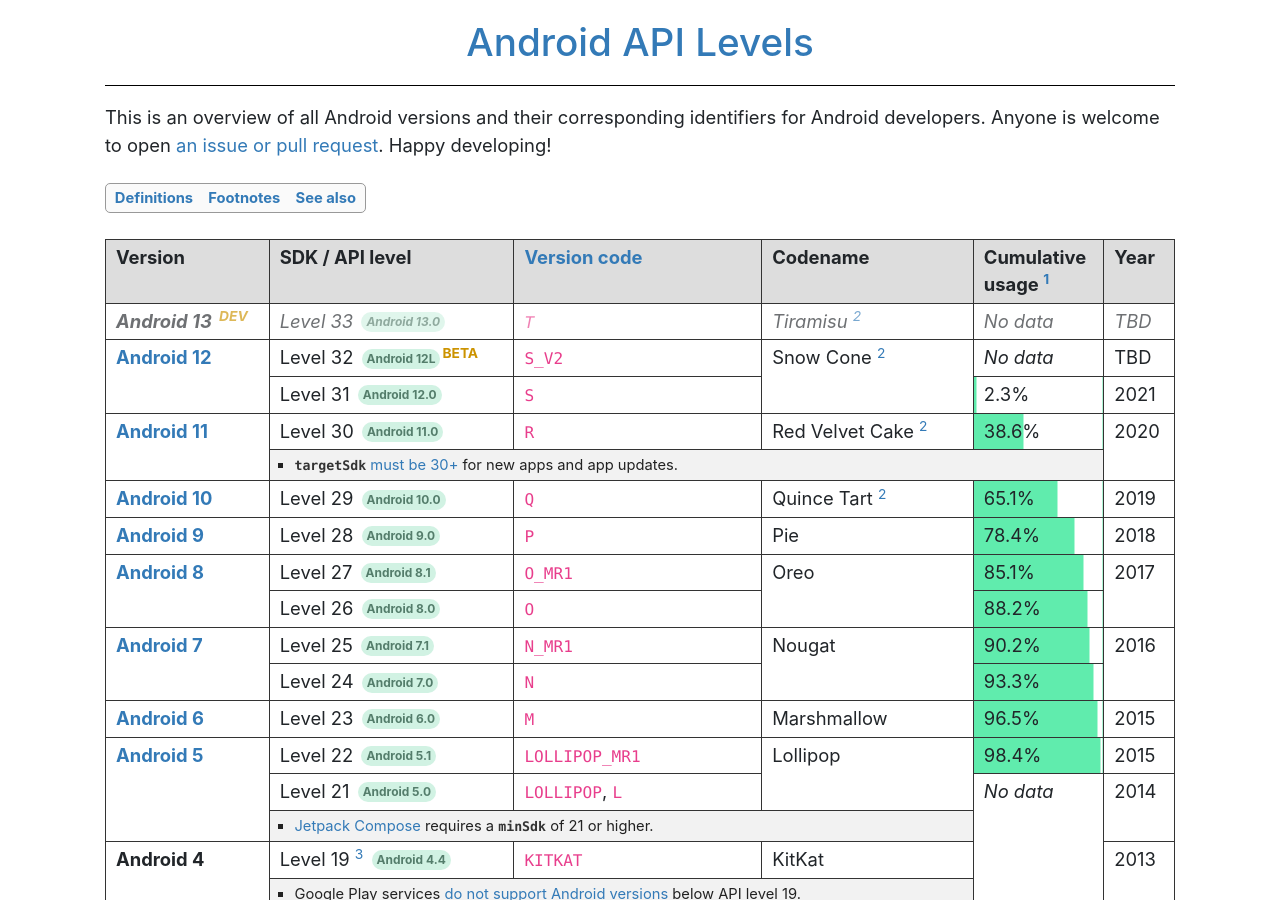
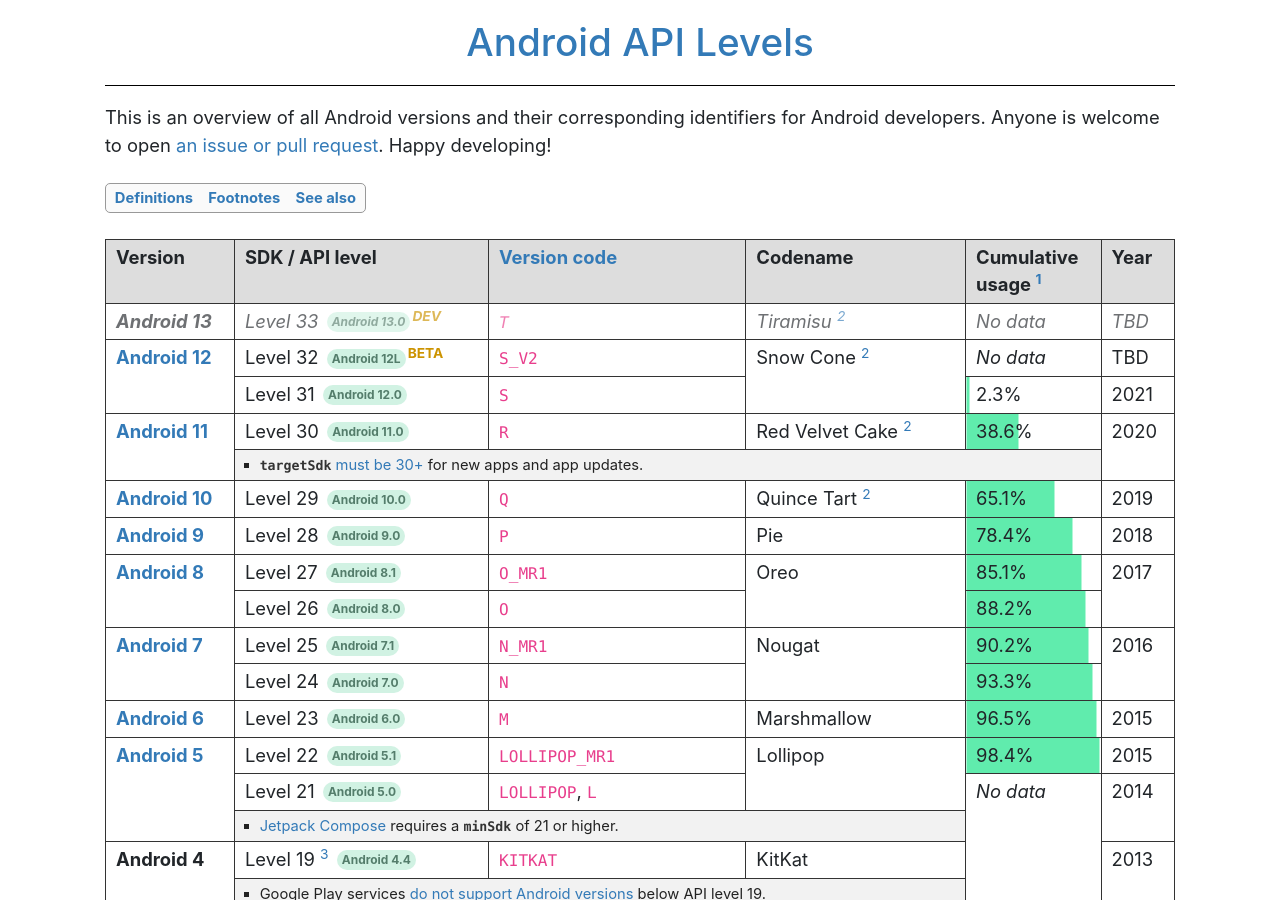
Before and after one commit to ebelinski/apilevels, a Jekyll site: the page built from index.md, in a window 1280 px wide and 900 px high. Built offline with Jekyll 4.4.1, drawn with Linux system fonts in a browser that asks for light colours; comment, search, counter and statistics services are not loaded.

Commit message:
Move label to API level like for 12L Beta

```diff
--- a/index.md
+++ b/index.md
@@ -25,9 +25,8 @@
   <tr class="unannounced">
     <td>
       <b>Android 13</b>
-      <sup class="beta">DEV</sup>
     </td>
-    <td>Level 33 <span class="subversion">Android 13.0</span></td>
+    <td>Level 33 <span class="subversion">Android 13.0</span><sup class="beta">DEV</sup></td>
     <td><code>T</code></td>
     <td>
       Tiramisu
```
